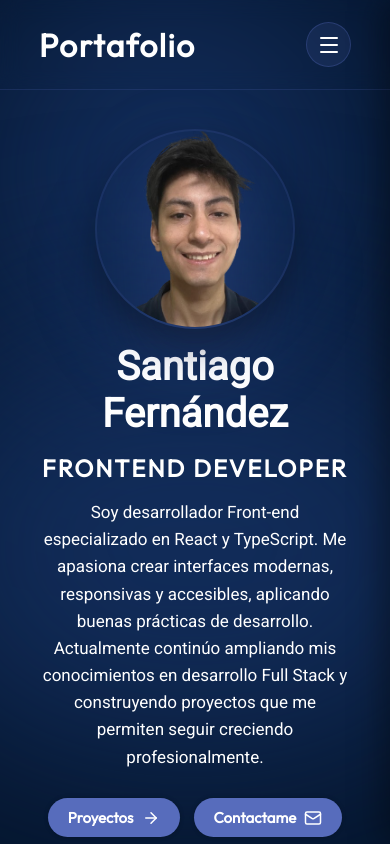
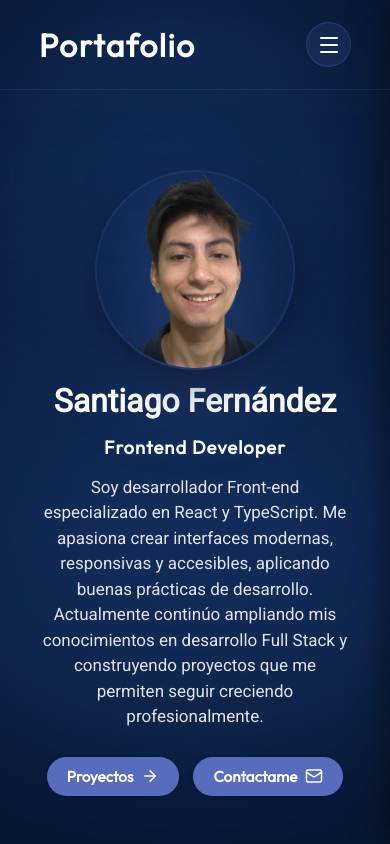
Before and after one commit to SantiJosue/mi-portfolio, a React (Vite) app: page / in a window 390 px wide. Shown: the top 844 px of the page. Built offline with nearby package versions, Linux system fonts and the light colour scheme.

Commit message:
feat: mejorar diseño responsive y pulir interfaz

```diff
--- a/src/components/Hero/Hero.jsx
+++ b/src/components/Hero/Hero.jsx
@@ -56,18 +56,18 @@ const Content = styled.div`
 
     h2{
         color: var(--color-text);
-        font-size: clamp(1.5rem, 6vw, 2rem);
-        font-weight: 700;
-        letter-spacing: 2px;
-        text-transform: uppercase;
+        font-size: clamp(1.15rem, 4vw, 1.8rem);
+        letter-spacing: 1px;
+        font-weight: 600;
     }
 `;
 
 const Title = styled.h1`
-    font-size: clamp(2.5rem, 6vw, 3.8rem);
+    font-size: clamp(2rem, 8vw, 3.8rem);
+    line-height: 1.1;
     font-weight: 900;
     margin-top: 1rem;
-    margin-bottom: 2rem;
+    margin-bottom: .6rem;
     font-family: var(--font-roboto);
 
     @media screen and (max-width: ${breakpoints.tablet}) {
@@ -79,8 +79,10 @@ const Title = styled.h1`
 const Description = styled.p`
     font-family: var(--font-roboto);
     max-width: 620px;
-    font-size: 18px;
-    line-height: 1.6;
+    max-width: 680px;
+    font-size: clamp(1rem, 2vw, 1.125rem);
+    line-height: 1.5;
+    color: rgba(255,255,255,.88);
     margin-top:1rem;
     margin-bottom:2rem;
 
@@ -116,7 +118,7 @@ const ContactBtn = styled.a`
     background-color:var(--color-primary);
     color:var(--color-text);
     border-radius:100px;
-    font-size:clamp(15px, 2vw, 18px);
+    font-size: clamp(.95rem,1.5vw,1rem);
     padding:
         clamp(10px, 1.5vw, 14px)
         clamp(20px, 3vw, 28px);
```
